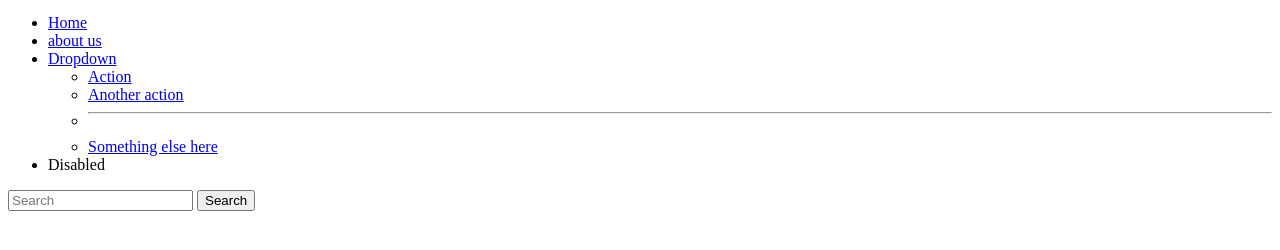
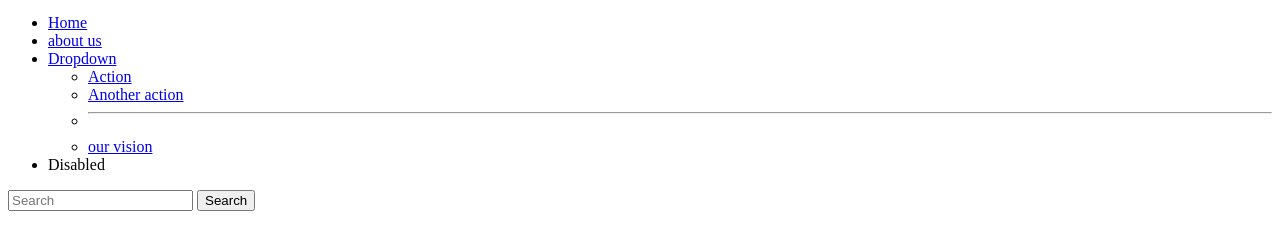
Before and after one commit to Rajjit01/demorepo, a plain HTML site: page index.html in a window 1280 px wide. Shown: the part 28-278 px from the top of the page. Drawn offline with Linux system fonts and the light colour scheme.

Commit message:
made changes

```diff
--- a/index.html
+++ b/index.html
@@ -29,7 +29,7 @@
             <li><a class="dropdown-item" href="#">Action</a></li>
             <li><a class="dropdown-item" href="#">Another action</a></li>
             <li><hr class="dropdown-divider"></li>
-            <li><a class="dropdown-item" href="#">Something else here</a></li>
+            <li><a class="dropdown-item" href="#">our vision</a></li>
           </ul>
         </li>
         <li class="nav-item">
```
